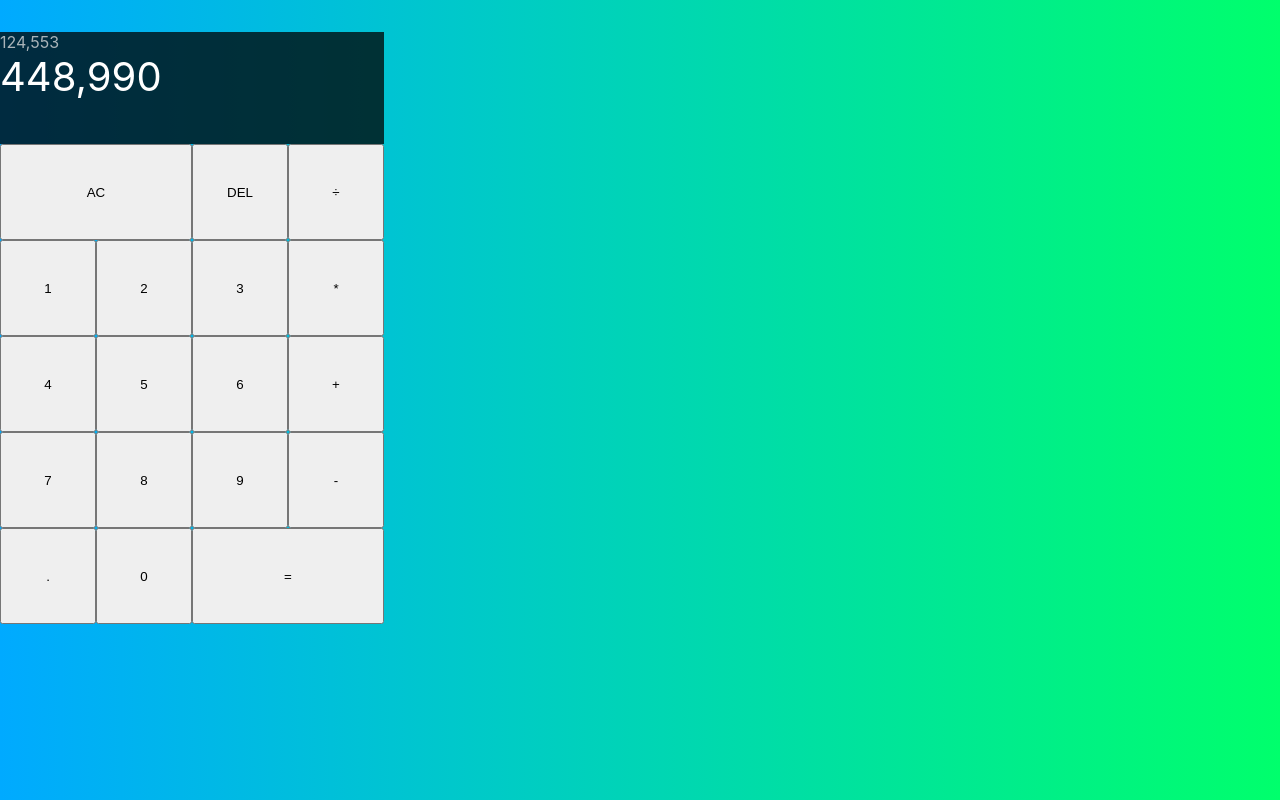
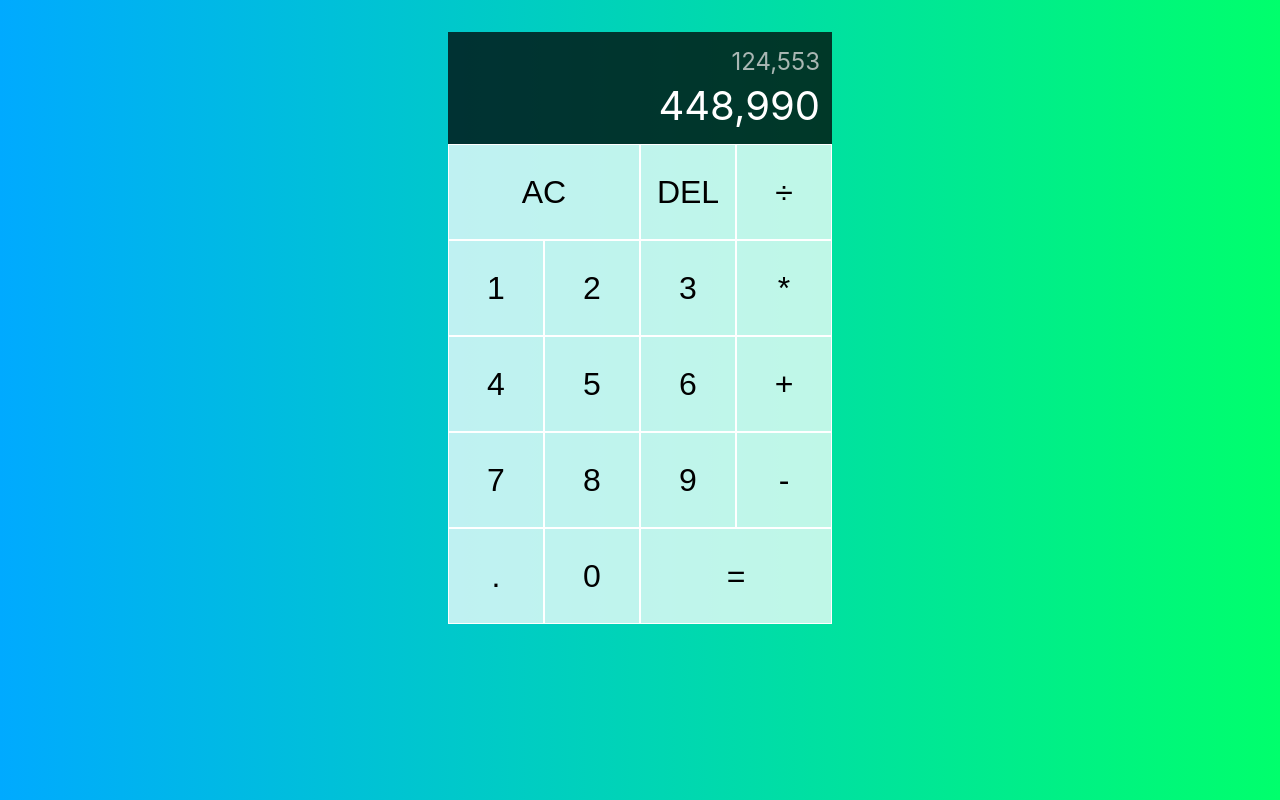
Before and after one commit to Sebascrab/React-Calculator-2.0, a React (Create React App) app: page / in a window 1280 px wide. Built offline with nearby package versions, Linux system fonts and the light colour scheme.

Commit message:
completed inital styling

```diff
--- a/src/App.css
+++ b/src/App.css
@@ -16,6 +16,7 @@
   margin-top: 2rem;
   grid-template-columns: repeat(4, 6rem);
   grid-template-rows: minmax(7rem, auto) repeat(5, 6rem);
+  justify-content: center;
 }
 
 .span-two {
@@ -25,13 +26,34 @@
 .output {
   grid-column: 1 / -1;
   background-color: rgba(0, 0, 0, 0.75);
+  display: flex;
+  flex-direction: column;
+  align-items: flex-end;
+  justify-content: space-around;
+  padding: .75rem;
+  word-wrap: break-word;
+  word-break: break-all;
 }
 
 .output .previous-operand {
-  color: rgba(225, 225, 225, 0.75)
+  color: rgba(225, 225, 225, 0.75);
+  font-size: 1.5rem;
 }
 
 .output .current-operand {
   color: white;
   font-size: 2.5rem;
 }
+
+.calculator-grid > button {
+  cursor: pointer;
+  font-size: 2rem;
+  border: 1px solid white;
+  outline: none;
+  background-color: rgba(255, 255, 255, 0.75);
+}
+.calculator-grid > button:hover,
+.calculator-grid > button:focus {
+  background-color: rgba(255, 255, 255, 0.9);
+
+}
```
